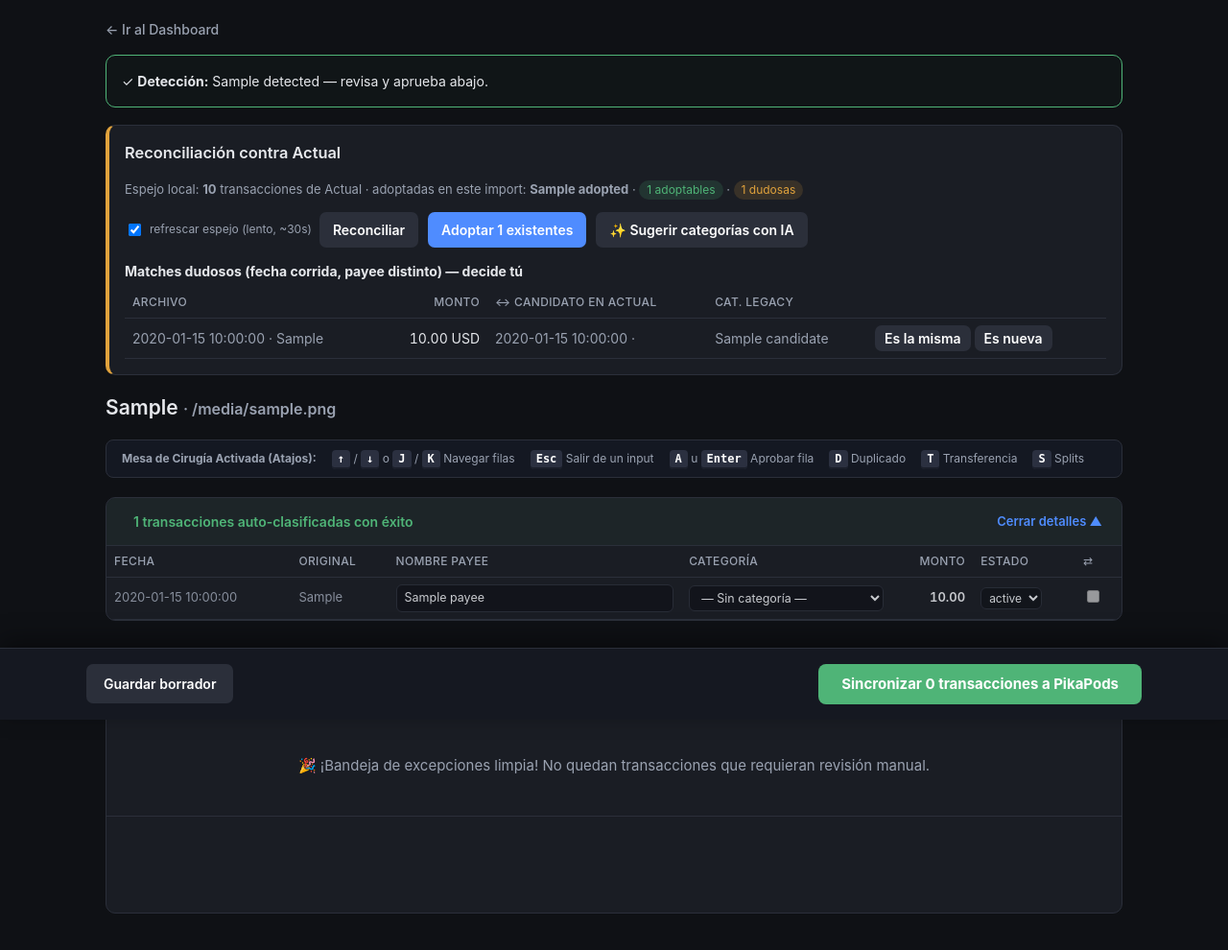
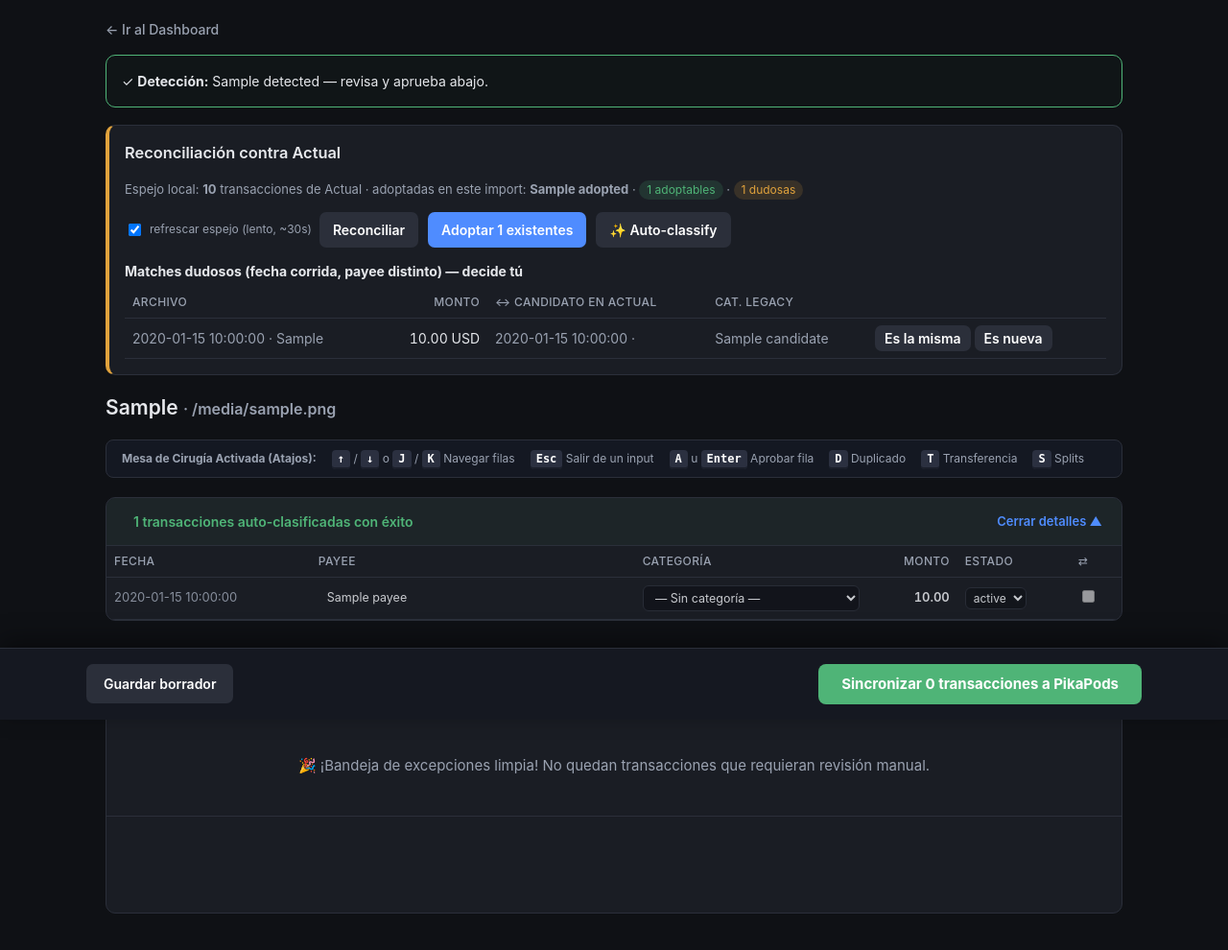
Before and after one commit to cuentadesanti/spend-pipe, a FastAPI app: template spend_pipe/web/templates/import_detail.html in a window 1280 px wide, after a click that opens the changed part. Shown: the part 50-1040 px from the top of the page at 96% size. Run offline with FastAPI, Linux system fonts and the light colour scheme; the template is opened without the code that fills it: most values are stand-ins (such as "Sample title", 1, 10 or a date in 2020); parts of the project's set-up code (start-up, migrations or seed data) failed here and were passed over.

Commit message:
review UX: columna Payee unificada + badge de auto-clasificación
- Una sola columna "Payee" (antes Original + Establecer Payee): muestra el
  nombre normalizado, doble click para editar, ↺ para restaurar si cambió
  (borde ámbar mientras difiere del original). Tooltip con el crudo del banco.
  Aplica en la bandeja de excepciones y en el drawer de auto-clasificadas.
- Badge "✨ auto" junto a la categoría cuando la llenó el auto-classify
  (confidence < 1.0) — señal visual de que hay que confirmarla.
- Botón renombrado: "✨ Auto-classify" (sin mencionar IA); overlay acorde.
- 79 tests + smoke (columna, badge, rename, save del payee editado).

Co-Authored-By: Claude Fable 5 <noreply@anthropic.com>

```diff
--- a/spend_pipe/web/templates/import_detail.html
+++ b/spend_pipe/web/templates/import_detail.html
@@ -313,6 +313,40 @@
   @keyframes busyspin { 0% { transform: rotate(0deg); } 100% { transform: rotate(360deg); } }
   #busy-loader .busy-title { font-size: 20px; font-weight: 700; color: var(--fg); margin-bottom: 8px; }
   #busy-loader .busy-sub { color: var(--muted); font-size: 14px; }
+
+  /* Columna payee unificada: doble click edita, ↺ restaura si cambió */
+  .payee-wrap { position: relative; display: flex; align-items: center; gap: 6px; }
+  .payee-input[readonly] {
+    background: transparent;
+    border-color: transparent;
+    cursor: default;
+    text-overflow: ellipsis;
+  }
+  .payee-input[readonly]:hover { border-color: var(--line); }
+  .payee-reset {
+    display: none;
+    cursor: pointer;
+    color: var(--warn);
+    font-size: 15px;
+    font-weight: 700;
+    user-select: none;
+    flex-shrink: 0;
+  }
+  .payee-wrap.changed .payee-reset { display: inline; }
+  .payee-wrap.changed .payee-input { border-color: var(--warn); }
+
+  /* Badge de categoría llenada automáticamente */
+  .auto-pill {
+    display: inline-block;
+    margin-top: 3px;
+    padding: 1px 7px;
+    border-radius: 999px;
+    font-size: 10.5px;
+    font-weight: 700;
+    background: rgba(79, 140, 255, 0.14);
+    color: var(--accent);
+    white-space: nowrap;
+  }
 </style>
 
 <div id="busy-loader">
@@ -327,6 +361,25 @@
     document.getElementById('busy-sub').textContent = sub || '';
     document.getElementById('busy-loader').style.display = 'flex';
     return true;
+  }
+
+  // ── Columna payee unificada ──
+  function enablePayeeEdit(input) {
+    input.readOnly = false;
+    input.focus();
+    input.select();
+  }
+  function onPayeeInput(input) {
+    input.closest('.payee-wrap').classList.toggle('changed', input.value !== input.dataset.original);
+  }
+  function onPayeeBlur(input) {
+    if (input.value === input.dataset.original) input.readOnly = true;
+  }
+  function resetPayee(link) {
+    const input = link.closest('.payee-wrap').querySelector('.payee-input');
+    input.value = input.dataset.original;
+    input.readOnly = true;
+    link.closest('.payee-wrap').classList.remove('changed');
   }
 </script>
 
@@ -364,9 +417,9 @@
     </form>
     {% endif %}
     <form action="/imports/{{ imp.id }}/ai-categorize" method="post"
-          onsubmit="return showBusy('Consultando a la IA…', 'Categorizando las filas sin regla en lotes. Esto puede tardar un minuto.')">
+          onsubmit="return showBusy('Auto-clasificando…', 'Categorizando las filas sin regla en lotes. Esto puede tardar un minuto.')">
       <button type="submit" class="secondary" {{ '' if ai_enabled else 'disabled title="Configura tu API key de Anthropic en el inicio"' }}>
-        ✨ Sugerir categorías con IA
+        ✨ Auto-classify
       </button>
     </form>
   </div>
@@ -438,8 +491,7 @@
         <thead>
           <tr>
             <th>Fecha</th>
-            <th>Original</th>
-            <th>Nombre Payee</th>
+            <th>Payee</th>
             <th>Categoría</th>
             <th class="num">Monto</th>
             <th>Estado</th>
@@ -454,9 +506,15 @@
           {% if not needs_rev %}
           <tr style="opacity: 0.85;">
             <td class="muted">{{ t.date }}</td>
-            <td class="muted" title="{{ t.raw_payee }}">{{ t.raw_payee[:24] }}</td>
-            <td><input type="text" name="payee_{{ t.id }}" class="clean-input" value="{{ t.payee or '' }}"
-                style="padding: 4px 8px; font-size:12.5px;"></td>
+            <td title="Original del banco: {{ t.raw_payee }} — doble click para editar">
+              <div class="payee-wrap">
+                <input type="text" name="payee_{{ t.id }}" class="clean-input payee-input"
+                  value="{{ t.payee or t.raw_payee }}" data-original="{{ t.payee or t.raw_payee }}"
+                  style="padding: 4px 8px; font-size:12.5px;"
+                  readonly ondblclick="enablePayeeEdit(this)" oninput="onPayeeInput(this)" onblur="onPayeeBlur(this)">
+                <a class="payee-reset" onclick="resetPayee(this)" title="Restaurar el valor original">↺</a>
+              </div>
+            </td>
             <td>
               <select name="category_{{ t.id }}" class="clean-input" style="padding: 4px 8px; font-size:12.5px;">
                 <option value="">— Sin categoría —</option>
@@ -471,6 +529,9 @@
                 </optgroup>
                 {% endfor %}
               </select>
+              {% if t.category and t.confidence is not none and t.confidence < 1.0 %}
+              <span class="auto-pill" title="Categoría llenada automáticamente">✨ auto</span>
+              {% endif %}
             </td>
             <td class="num {{ 'neg' if t.amount < 0 else '' }}" style="font-weight:600;">{{ '%.2f'|format(t.amount) }}
             </td>
@@ -512,10 +573,9 @@
         <tr>
           <th style="width: 100px; padding-left:14px; cursor:pointer;" onclick="sortTable(0, 'date')"
             title="Ordenar por Fecha">Fecha ⇅</th>
-          <th style="cursor:pointer;" onclick="sortTable(1, 'payee')" title="Ordenar por Original">Original ⇅</th>
-          <th>Establecer Payee</th>
+          <th style="cursor:pointer;" onclick="sortTable(1, 'payee')" title="Ordenar por payee — doble click en el campo para editar">Payee ⇅</th>
           <th>Categoría</th>
-          <th class="num" style="width:110px; cursor:pointer;" onclick="sortTable(4, 'amount')"
+          <th class="num" style="width:110px; cursor:pointer;" onclick="sortTable(3, 'amount')"
             title="Ordenar por Monto">Monto ⇅</th>
           <th style="width: 120px;">Estado</th>
           <th style="width: 50px;">Dup</th>
@@ -533,18 +593,19 @@
           class="txn-row {{ 'status-approved-row' if t.status.value == 'approved' else ('status-rejected-row' if t.status.value == 'rejected' else '') }}"
           id="txn-row-{{ t.id }}" data-txn-id="{{ t.id }}" data-raw-payee="{{ t.raw_payee }}">
           <td class="muted" style="padding-left:14px; font-size:13px;">{{ t.date }}</td>
-          <td class="muted" title="{{ t.raw_payee }}" style="font-size:12.5px; position:relative;">
-            {{ t.raw_payee[:26] }}
+          <td title="Original del banco: {{ t.raw_payee }} — doble click para editar">
+            <div class="payee-wrap">
+              <input type="text" name="payee_{{ t.id }}" class="clean-input payee-input"
+                value="{{ t.payee or t.raw_payee }}" data-original="{{ t.payee or t.raw_payee }}"
+                readonly ondblclick="enablePayeeEdit(this)" oninput="onPayeeInput(this)" onblur="onPayeeBlur(this)">
+              <a class="payee-reset" onclick="resetPayee(this)" title="Restaurar el valor original">↺</a>
+            </div>
             {% if t.raw_payee and t.raw_payee in payee_dupes %}
             <div style="margin-top:2px;">
               <a href="#" onclick="event.preventDefault(); applyValuesToAll('{{ t.id }}')" class="propagate-link"
                 title="Propagar payee y categoría a todas las transacciones idénticas">⇅ Clonar iguales</a>
             </div>
             {% endif %}
-          </td>
-          <td>
-            <input type="text" name="payee_{{ t.id }}" class="clean-input" value="{{ t.payee or '' }}"
-              placeholder="Nombre legible">
           </td>
           <td>
             <div id="primary_category_wrap_{{ t.id }}"
@@ -564,6 +625,9 @@
                 {% endfor %}
               </select>
             </div>
+            {% if t.category and t.confidence is not none and t.confidence < 1.0 %}
+            <span class="auto-pill" title="Categoría llenada automáticamente — confírmala o cámbiala">✨ auto</span>
+            {% endif %}
             {% if drafts %}
             <div class="muted" style="font-size:11px; font-weight:600; padding:4px 0;">La categoría vive en los splits.
             </div>
@@ -604,7 +668,7 @@
 
         <!-- Splits panel row -->
         <tr id="split_panel_row_{{ t.id }}" class="split-panel-row {{ 'open' if drafts else '' }}">
-          <td colspan="9" style="padding: 0 14px 14px 14px; background: rgba(0,0,0,0.05);">
+          <td colspan="8" style="padding: 0 14px 14px 14px; background: rgba(0,0,0,0.05);">
             <div class="split-panel" data-txn-id="{{ t.id }}" data-parent-amount="{{ '%.2f'|format(t.amount) }}"
               data-is-transfer="{{ 'true' if t.is_transfer else 'false' }}">
               <div class="split-panel-head">
@@ -661,7 +725,7 @@
 
         {% if ns.needs_review_count == 0 %}
         <tr>
-          <td colspan="9" style="text-align:center; padding: 40px; color: var(--muted); font-size: 15px;">
+          <td colspan="8" style="text-align:center; padding: 40px; color: var(--muted); font-size: 15px;">
             🎉 ¡Bandeja de excepciones limpia! No quedan transacciones que requieran revisión manual.
           </td>
         </tr>
```
